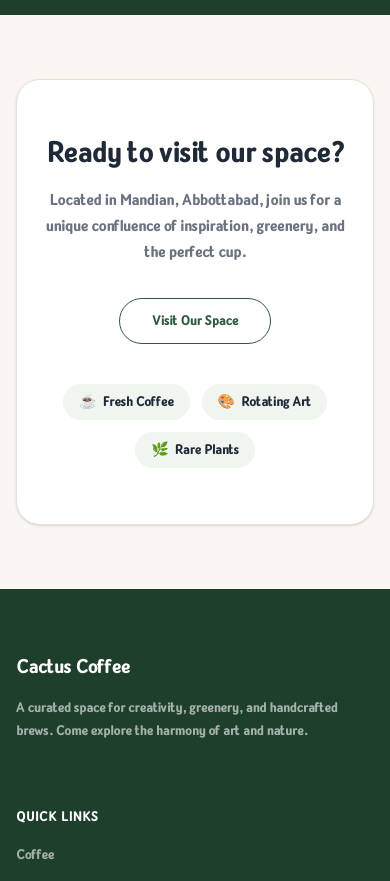
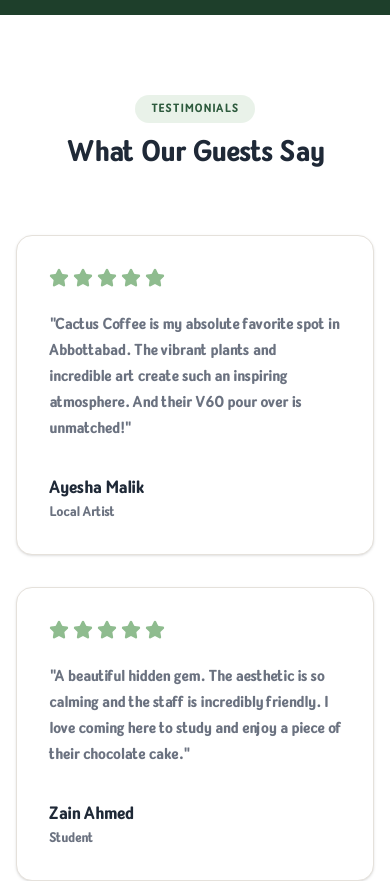
Before and after one commit to zoonfeedback-lab/cactus-coffee, a Next.js app: page / in a window 390 px wide. Shown: the part 4000-4881 px from the top of the page. Built offline with nearby package versions, Linux system fonts and the light colour scheme.

Commit message:
review section is added in home page

```diff
--- a/src/app/page.tsx
+++ b/src/app/page.tsx
@@ -3,6 +3,7 @@
 import FeaturedArt from '@/components/sections/FeaturedArt';
 import PopularPlants from '@/components/sections/PopularPlants';
 import CafeSpecials from '@/components/sections/CafeSpecials';
+import ReviewsSection from '@/components/sections/ReviewsSection';
 import CTASection from '@/components/sections/CTASection';
 
 export const metadata: Metadata = {
@@ -18,6 +19,7 @@
       <CafeSpecials />
       <FeaturedArt />
       <PopularPlants />
+      <ReviewsSection />
       <CTASection />
     </main>
   );
--- /dev/null
+++ b/src/components/sections/ReviewsSection.tsx
@@ -0,0 +1,62 @@
+import Container from '@/components/ui/Container';
+import { Star } from 'lucide-react';
+
+const reviews = [
+    {
+        name: "Ayesha Malik",
+        role: "Local Artist",
+        content: "Cactus Coffee is my absolute favorite spot in Abbottabad. The vibrant plants and incredible art create such an inspiring atmosphere. And their V60 pour over is unmatched!",
+        rating: 5,
+    },
+    {
+        name: "Zain Ahmed",
+        role: "Student",
+        content: "A beautiful hidden gem. The aesthetic is so calming and the staff is incredibly friendly. I love coming here to study and enjoy a piece of their chocolate cake.",
+        rating: 5,
+    },
+    {
+        name: "Fatima Khan",
+        role: "Plant Enthusiast",
+        content: "Not only is the coffee fantastic, but their plant selection is amazing! I bought a beautiful Monstera here and got great care tips from the barista. A truly unique cafe.",
+        rating: 5,
+    }
+];
+
+export default function ReviewsSection() {
+    return (
+        <section className="bg-surface py-20 sm:py-32">
+            <Container>
+                <div className="mb-16 text-center">
+                    <span className="mb-3 inline-block rounded-full bg-accent/20 px-4 py-1.5 text-xs font-semibold uppercase tracking-widest text-primary">
+                        Testimonials
+                    </span>
+                    <h2 className="font-heading text-3xl font-bold text-text-main sm:text-4xl">
+                        What Our Guests Say
+                    </h2>
+                </div>
+
+                <div className="grid gap-8 md:grid-cols-2 lg:grid-cols-3">
+                    {reviews.map((review, i) => (
+                        <div
+                            key={i}
+                            className="flex flex-col rounded-2xl border border-border bg-white p-8 shadow-sm transition-all duration-300 hover:shadow-md hover:border-accent/30"
+                        >
+                            <div className="mb-6 flex gap-1">
+                                {[...Array(review.rating)].map((_, i) => (
+                                    <Star key={i} className="h-5 w-5 fill-accent text-accent" />
+                                ))}
+                            </div>
+                            <blockquote className="mb-8 flex-grow text-text-light leading-relaxed">
+                                "{review.content}"
+                            </blockquote>
+                            <div className="mt-auto">
+                                <div className="font-heading font-bold text-text-main text-lg">{review.name}</div>
+                                <div className="text-sm text-text-light">{review.role}</div>
+                            </div>
+                        </div>
+                    ))}
+                </div>
+            </Container>
+        </section>
+    );
+}
```
